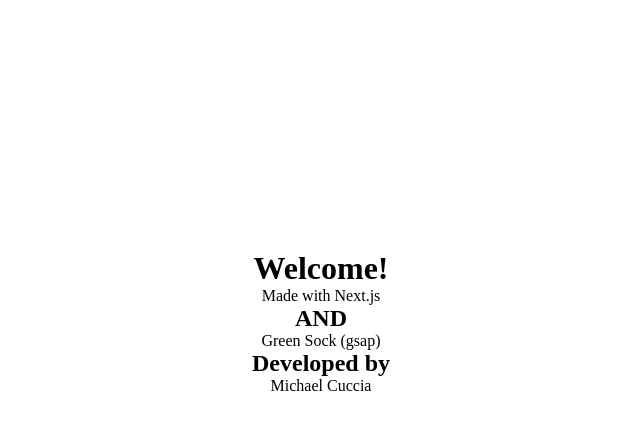
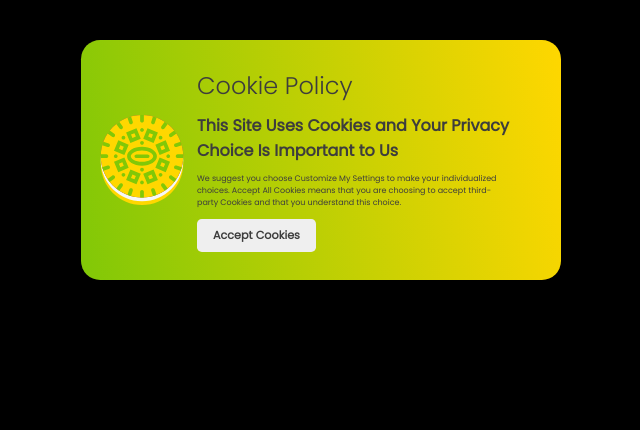
Before and after one commit to michaelpaulcuccia/gsap_animations, a Next.js app in the folder client/: page / in a window 1280 px wide. Shown: the top 430 px of the page, without its empty margins (319-959 px from the left). Built offline with nearby package versions, Linux system fonts and the light colour scheme.

Commit message:
changed back to cookie and root directory for deployment

```diff
--- a/client/pages/index.js
+++ b/client/pages/index.js
@@ -1,5 +1,5 @@
 import Head from "next/head";
-//import Cookie from "../components/Cookie.js";
+import Cookie from "../components/Cookie.js";
 import styles from "../styles/Home.module.css";
 
 export default function Home() {
@@ -10,7 +10,7 @@
         <meta name="description" content="Generated by create next app" />
         <link rel="icon" href="/favicon.ico" />
       </Head>
-      {/* <Cookie /> */}
+      <Cookie />
       <div className={styles.content}>
         <h1>Welcome!</h1>
         <p>Made with Next.js</p>
```
